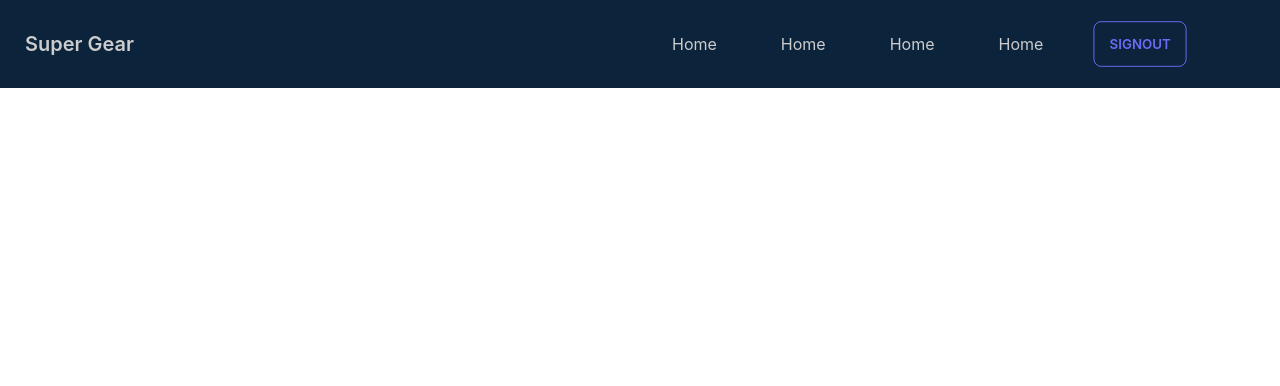
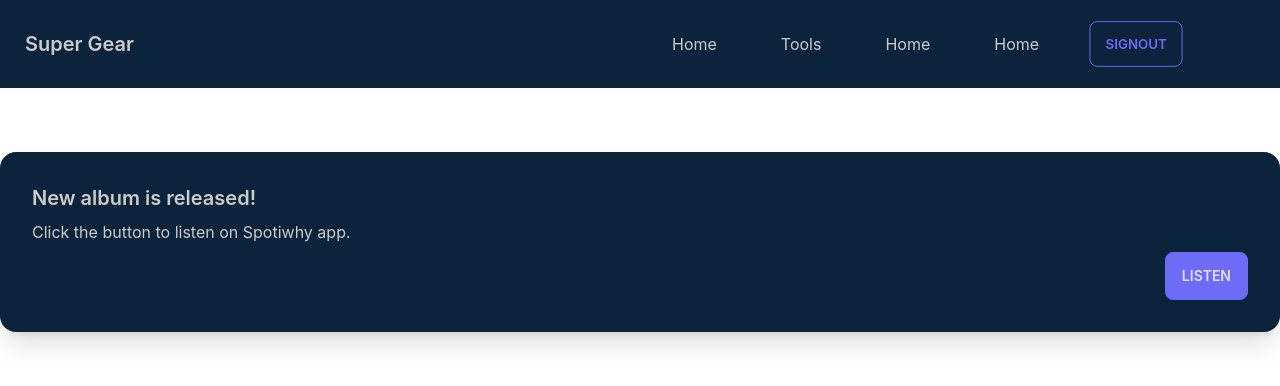
Before and after one commit to owakeelAhmmed/Assignment-12, a React (Create React App) app: page /providegear in a window 1280 px wide. Shown: the top 386 px of the page. Built offline with nearby package versions, Linux system fonts and the light colour scheme; no server answers; sample sign-in values are in the browser's storage.

Commit message:
Rout protected done

```diff
--- a/src/App.js
+++ b/src/App.js
@@ -3,6 +3,8 @@ import './App.css';
 import Home from './Pages/Home/Home';
 import Login from './Pages/Login/Login';
 import SignUp from './Pages/Login/SignUp';
+import ProvideGear from './Pages/ProvideGear/ProvideGear';
+import RequireAuth from './Pages/RequireAuth/RequireAuth';
 import Navbar from './Pages/Shared/Navbar';
 
 function App() {
@@ -11,6 +13,11 @@ function App() {
          <Navbar/>
           <Routes>
             <Route path="/" element={<Home/>} />
+            <Route path="/providegear" element={
+            <RequireAuth>
+              <ProvideGear/>
+            </RequireAuth>
+            } />
             <Route path="/login" element={<Login/>} />
             <Route path="/signup" element={<SignUp/>} />
           </Routes>
--- a/src/Pages/Login/Login.js
+++ b/src/Pages/Login/Login.js
@@ -1,14 +1,14 @@
 import React from 'react';
 import { useSignInWithEmailAndPassword, useSignInWithGoogle } from 'react-firebase-hooks/auth';
 import { useForm } from 'react-hook-form';
-import { Link, useNavigate } from 'react-router-dom';
+import { Link, useLocation, useNavigate } from 'react-router-dom';
 import auth from '../../firebase.init';
 import Loding from '../Shared/Loading';
 
 const Login = () => {
   const [signInWithGoogle, gUser, gLoading, gError] = useSignInWithGoogle(auth);
   const { register, formState: { errors }, handleSubmit } = useForm();
-  const navigate = useNavigate();
+
   const [
     signInWithEmailAndPassword,
     user,
@@ -16,6 +16,9 @@ const Login = () => {
     error,
   ] = useSignInWithEmailAndPassword(auth);
 
+  const navigate = useNavigate()
+  const location = useLocation()
+  let from = location.state?.from?.pathname || "/";
 
   let signInError;
 
@@ -24,7 +27,7 @@ const Login = () => {
   }
 
   if(user || gUser){
-    console.log(user || gUser)
+    navigate(from, {replace: true});
   }
 
   if( error || gError){
@@ -33,8 +36,6 @@ const Login = () => {
   const onSubmit = data => {
     console.log(data);
     signInWithEmailAndPassword(data.email, data.password)
-    navigate('/')
-
   }
 
   return (
--- /dev/null
+++ b/src/Pages/ProvideGear/ProvideGear.js
@@ -0,0 +1,20 @@
+import React from 'react';
+
+const ProvideGear = () => {
+  return (
+    <div>
+      <div className="card mb-3 mt-16 lg:card-side bg-primary shadow-xl">
+
+            <div className="card-body">
+              <h2 className="card-title">New album is released!</h2>
+              <p>Click the button to listen on Spotiwhy app.</p>
+              <div className="card-actions justify-end">
+                <button className="btn btn-secondary">Listen</button>
+              </div>
+            </div>
+          </div>
+    </div>
+  );
+};
+
+export default ProvideGear;
--- /dev/null
+++ b/src/Pages/RequireAuth/RequireAuth.js
@@ -0,0 +1,24 @@
+import React from 'react';
+import { useAuthState } from 'react-firebase-hooks/auth';
+import { Navigate, useLocation } from 'react-router-dom';
+import auth from '../../firebase.init';
+import Loading from '../Shared/Loading';
+
+const RequireAuth = ({children}) => {
+
+  const [user, loading, error] = useAuthState(auth);
+  const location = useLocation();
+
+  if(loading){
+    return <Loading/>
+  }
+
+  if(!user){
+    return <Navigate to="/login" state={{from: location}} replace/>
+  }
+
+
+  return children;
+};
+
+export default RequireAuth;
--- a/src/Pages/Shared/Navbar.js
+++ b/src/Pages/Shared/Navbar.js
@@ -18,7 +18,7 @@ function Navbar() {
 
   const menuItems = <>
             <li><Link to='/'>Home</Link></li>
-            <li><Link to='/'>Home</Link></li>
+            <li><Link to='/providegear'>Tools</Link></li>
             <li><Link to='/'>Home</Link></li>
             <li><Link to='/'>Home</Link></li>
             <li>{user ? <button onClick={logout} class="btn btn-outline btn-secondary">SignOut</button> : <Link to='/login'>Login</Link>}</li>
```
